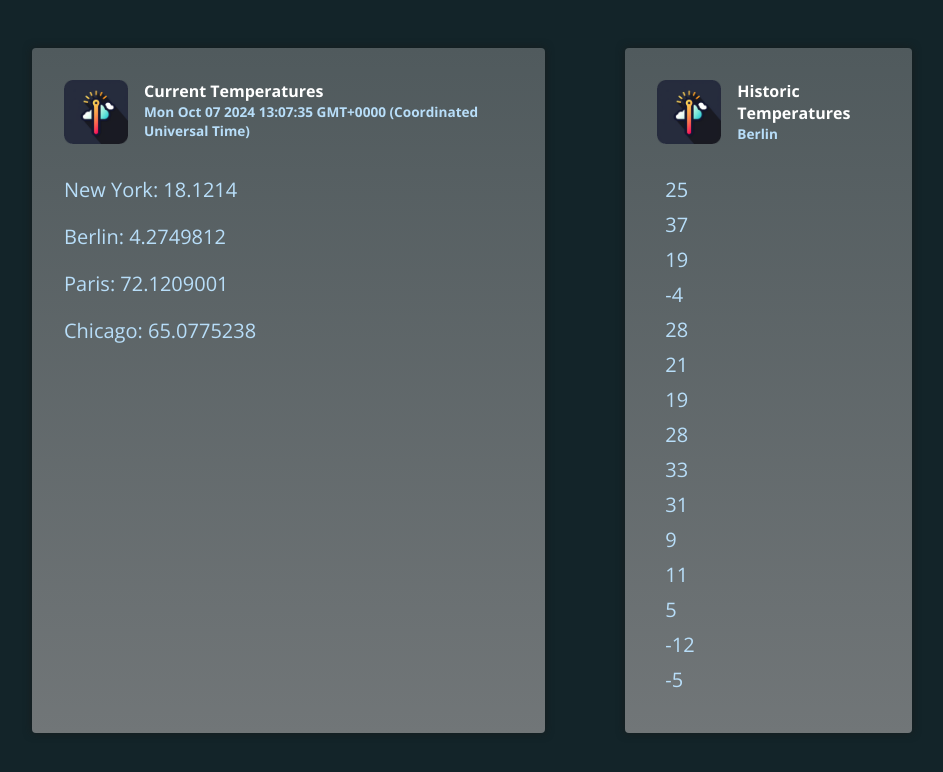
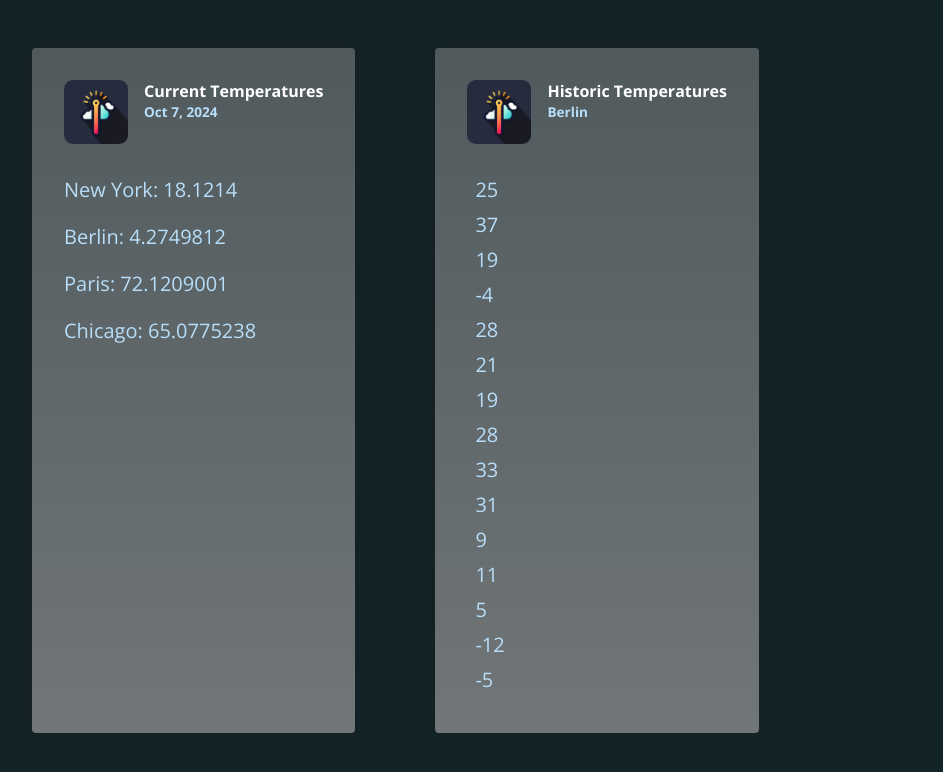
Before and after one commit to viliuskerpauskas/angular, an Angular app in the folder 08-pipes-deep-dive/: page / in a window 1280 px wide. Shown: the top 772 px of the page, without its empty margins (168-1111 px from the left). Built offline with nearby package versions, Linux system fonts and the light colour scheme.

Commit message:
162. Using Built-in Pipes

```diff
--- a/08-pipes-deep-dive/src/app/app.component.html
+++ b/08-pipes-deep-dive/src/app/app.component.html
@@ -4,7 +4,7 @@
       <img src="temp-icon.png" alt="Thermometer icon" />
       <div>
         <h2>Current Temperatures</h2>
-        <p>{{ currentDate }}</p>
+        <p>{{ currentDate | date }}</p>
       </div>
     </header>
     <p>New York: {{ currentTemperaturs.newYork }}</p>
--- a/08-pipes-deep-dive/src/app/app.component.ts
+++ b/08-pipes-deep-dive/src/app/app.component.ts
@@ -1,9 +1,11 @@
+import { DatePipe } from '@angular/common';
 import { Component } from '@angular/core';
 
 @Component({
   selector: 'app-root',
   standalone: true,
   templateUrl: './app.component.html',
+  imports: [DatePipe],
 })
 export class AppComponent {
   currentDate = new Date();
```
